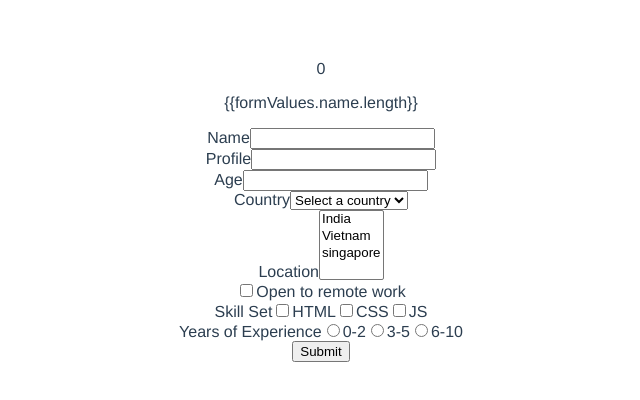
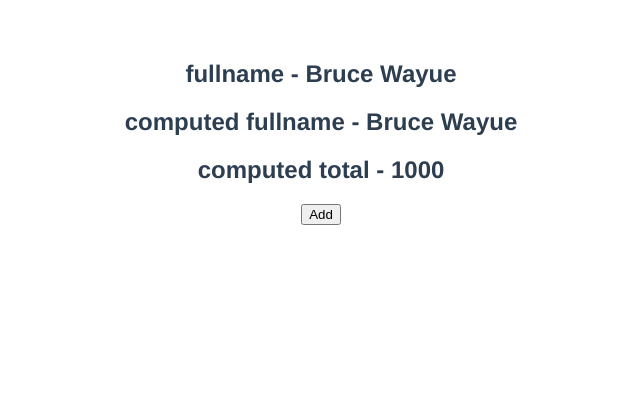
Before and after one commit to NingChen0024/vue_basic, a Vue app: page / in a window 1280 px wide. Shown: the top 400 px of the page, without its empty margins (319-959 px from the left). Built offline with nearby package versions, Linux system fonts and the light colour scheme.

Commit message:
computed property

```diff
--- a/src/App.vue
+++ b/src/App.vue
@@ -1,102 +1,10 @@
 <template>
-  <p v-once>{{formValues.name.length}}</p>
-  <!-- v-once render static dom once -->
-
-  <p v-pre>{{formValues.name.length}}</p>
-  <!-- v-pre not to compile html  -->
-
-  <!-- prevent modifier -->
-  <form @submit.prevent="submitForm">
-    <div>
-      <label for='name'>Name</label>
-      <input type='text' v-model.trim.lazy='formValues.name'/>
-      <!-- <input @keyup.enter='submitForm' type='text'/> -->
-      <!-- submit after press enter -->
-    </div>
-
-    <!-- text field -->
-    <div>
-      <label for='profile'>Profile</label>
-      <input type='text' v-model='formValues.profileSummary'/>
-    </div>
-
-    <div>
-      <label for='age'>Age</label>
-      <input type='text' v-model.number='formValues.age'/>
-    </div>
-
-    <!-- single selection -->
-    <div>
-      <label for='country'>Country</label>
-      <select id='country' v-model="formValues.country">
-        <option value=''>Select a country</option>
-        <option value='india'>India</option>
-        <option value='vietnam'>Vietnam</option>
-        <option value='singapore'>singapore</option>
-      </select>
-    </div>
-
-    <!-- multiple selection -->
-    <div>
-      <label for='location'>Location</label>
-      <select id='location' multiple v-model="formValues.jobLocation">
-        <option value='india'>India</option>
-        <option value='vietnam'>Vietnam</option>
-        <option value='singapore'>singapore</option>
-      </select>
-    </div>
-
-    <!-- single checkbox -->
-    <div>
-      <input type='checkbox' id='remoteWork' v-model="formValues.remoteWork" true-value='yes' false-value='no'/>
-      <label for='remoteWork'>Open to remote work</label>
-    </div>
-
-    <!-- multiple checkbox -->
-    <div>
-      <label>Skill Set</label>
-      <input type='checkbox' id='html' value='html' v-model='formValues.skillSet'/>
-      <label for='html'>HTML</label>
-      <input type='checkbox' id='css' value='css' v-model='formValues.skillSet'/>
-      <label for='css'>CSS</label>
-      <input type='checkbox' id='JS' value='JS' v-model='formValues.skillSet'/>
-      <label for='js'>JS</label>
-    </div>
-
-    <!-- radio button -->
-    <div>
-      <label>Years of Experience</label>
-      <input
-        type='radio'
-        id='0-2'
-        value='0-2'
-        v-model='formValues.yearsOfExperience'
-      />
-      <label for="0-2">0-2</label>
-      <input
-        type='radio'
-        id='3-5'
-        value='3-5'
-        v-model='formValues.yearsOfExperience'
-      />
-      <label for="3-5">3-5</label>
-      <input
-        type='radio'
-        id='6-10'
-        value='6-10'
-        v-model='formValues.yearsOfExperience'
-      />
-      <label for="6-10">6-10</label>
-    </div>
-
-    <!-- submit button -->
-    <div>
-      <button @click="submitform">Submit</button>
-    </div>
-
-
-  </form>
-  <div></div>
+  <h2>fullname - {{firstName}} {{lastName}}</h2>
+  <h2>computed fullname - {{fullname}}</h2>
+  <div>
+    <h2>computed total - {{total}}</h2>
+    <button @click="addItem">Add</button>
+  </div>
 </template>
 
 
@@ -105,24 +13,41 @@ export default {
   name: 'App',
   data() {
     return{
-      formValues: {
-        name: '',
-        profileSummary:'',
-        country: '',
-        jobLocation: [],
-        remoteWork: 'no',
-        skillSet: [],
-        yearsOfExperience: '',
-        age: null
-      },
-      bonus:'bonus'
+      firstName:'Bruce',
+      lastName:'Wayue',
+      items:[
+        {
+          id: 1,
+          price: 200
+        },
+        {
+          id: 2,
+          price: 200
+        },
+        {
+          id: 3,
+          price: 600
+        }
+      ]
     }
   },
-  methods: {
-    submitForm(event){
-      event.preventDefault() //prevent refresh
-      console.log(this.formValues)
+  methods:{
+    addItem(){
+      this.items.push({id: 4, price: 200})
+      console.log(this.items)
     }
+  },
+  computed:{
+    fullname(){
+      return `${this.firstName} ${this.lastName}`
+    },
+    total(){
+      return this.items.reduce((total, curr) => (total = total + curr.price), 0)
+    }
+
+    // computed properties are cashed
+    // once an independent property is changed
+    // the computed result will not be recalculated
   }
 }
 
```
